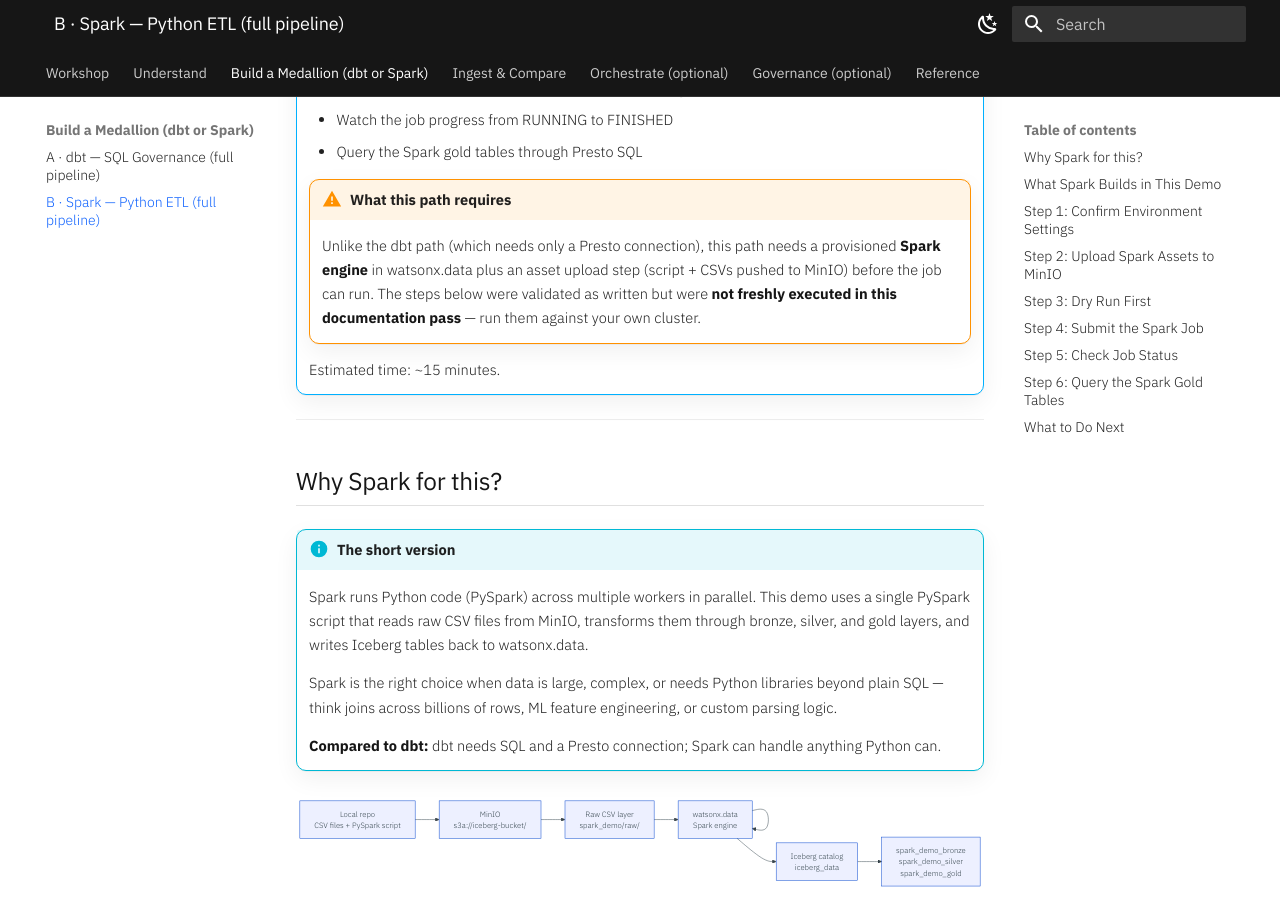
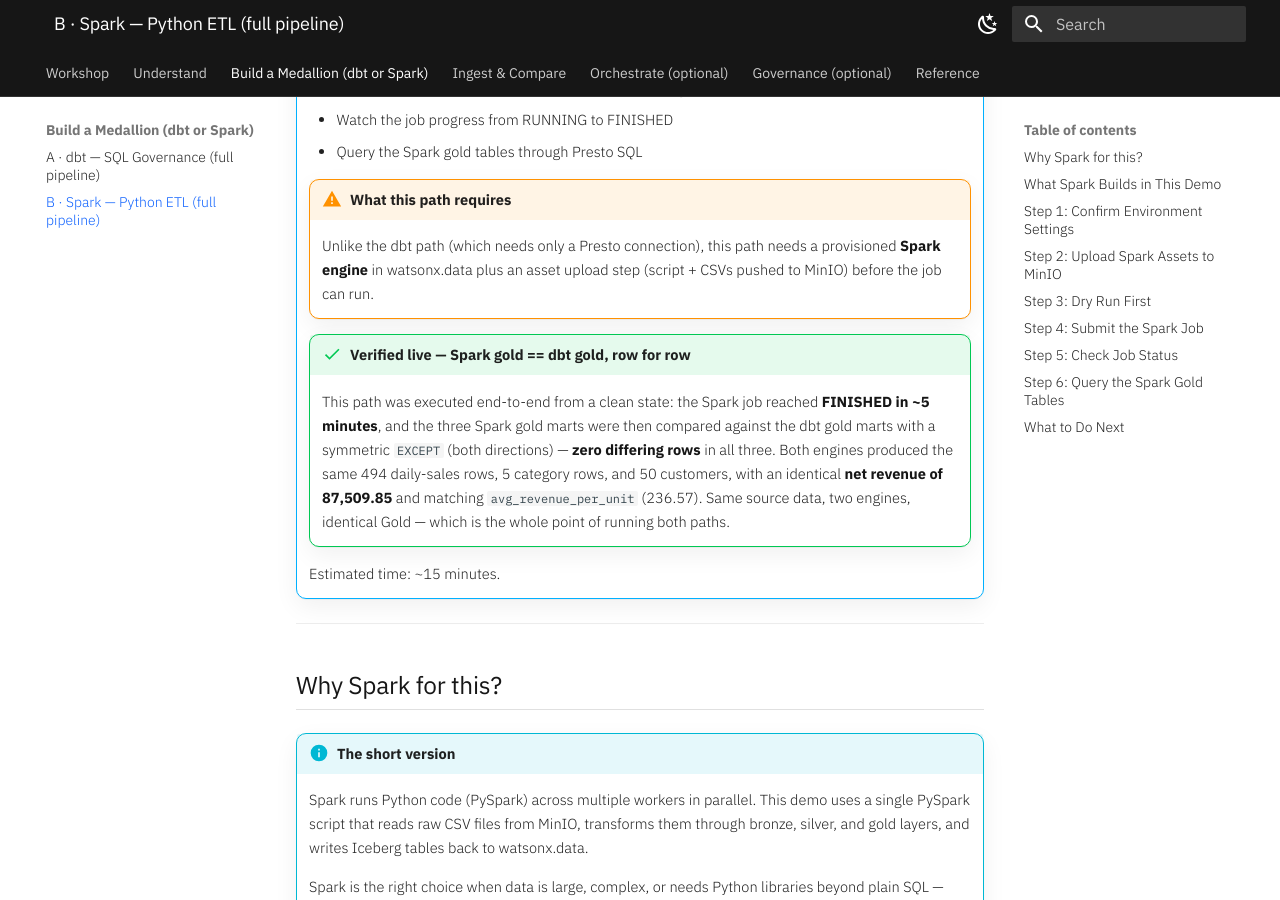
Before and after one commit to aseelert/ibmas-watsonxdata-dbt, an MkDocs documentation site: the page built from docs/spark-demo.md, in a window 1280 px wide and 900 px high, scrolled down 361 px. Built offline with MkDocs 1.6.1 and Material for MkDocs 9.7.7, drawn with Linux system fonts in a browser that asks for light colours.

Commit message:
feat(docker): unify the 3 optional stacks into one Compose project; verify the stacks live; fix Airflow dbt DAG concurrency
Docker — all-in-one:
- add root docker-compose.yml that `include`s docker-compose-metabase.yml,
  docker-compose-airflow.yml, and openmetadata/docker-compose.yml under ONE
  project (ibmas-watsonxdata-dbt). `docker compose up -d` now starts/stops all
  three together; the per-stack files still work standalone with -f.
- reset_demo.sh: tear down via the unified project (single `docker compose down`),
  with a legacy-OM-project safety down; also clear OpenMetadata's BIND-MOUNT
  (openmetadata/docker-volume) — `down -v` never touches it, and stale data there
  crash-loops mysql on the next start (hit live this session).
- docs: document the all-in-one entry point (files.md + metabase/airflow/openmetadata).

Live verification of the optional layers (from a clean state):
- Metabase: provisioned admin + Presto data source; browses BOTH dbt_demo_* and
  spark_demo_* gold schemas.
- Airflow: both DAGs parse (0 import errors). The dbt DAG initially FAILED with
  Presto HTTP 503 — one `dbt run` process per model opened too many concurrent
  engine sessions. Fix: cap max_active_tasks=3 (env WXD_DBT_DAG_MAX_ACTIVE_TASKS)
  + retries=2 with backoff. Re-run now SUCCEEDS.
- OpenMetadata: stack healthy after the bind-mount fix; dbt ingestion runs 100%
  but links nothing because no Presto DB metadata is ingested first (0 tables) —
  documented limitation, follow-up candidate.

Docs: spark-demo.md notes the live-verified dbt==spark gold parity (row-for-row).

mkdocs --strict passes; unified compose validates; DAG compiles; reset bash -n OK.

Co-Authored-By: Claude Opus 4.8 (1M context) <noreply@anthropic.com>

```diff
--- a/docs/spark-demo.md
+++ b/docs/spark-demo.md
@@ -9,7 +9,10 @@
     - Query the Spark gold tables through Presto SQL
 
     !!! warning "What this path requires"
-        Unlike the dbt path (which needs only a Presto connection), this path needs a provisioned **Spark engine** in watsonx.data plus an asset upload step (script + CSVs pushed to MinIO) before the job can run. The steps below were validated as written but were **not freshly executed in this documentation pass** — run them against your own cluster.
+        Unlike the dbt path (which needs only a Presto connection), this path needs a provisioned **Spark engine** in watsonx.data plus an asset upload step (script + CSVs pushed to MinIO) before the job can run.
+
+    !!! success "Verified live — Spark gold == dbt gold, row for row"
+        This path was executed end-to-end from a clean state: the Spark job reached **FINISHED in ~5 minutes**, and the three Spark gold marts were then compared against the dbt gold marts with a symmetric `EXCEPT` (both directions) — **zero differing rows** in all three. Both engines produced the same 494 daily-sales rows, 5 category rows, and 50 customers, with an identical **net revenue of 87,509.85** and matching `avg_revenue_per_unit` (236.57). Same source data, two engines, identical Gold — which is the whole point of running both paths.
 
     Estimated time: ~15 minutes.
 
```
Also changed, not shown: docker-compose.yml (added, +39 -0 lines), docs/airflow.md (+3 -0 lines), docs/files.md (+1 -0 lines), docs/metabase.md (+3 -0 lines), docs/openmetadata.md (+3 -0 lines), 2 other files.
